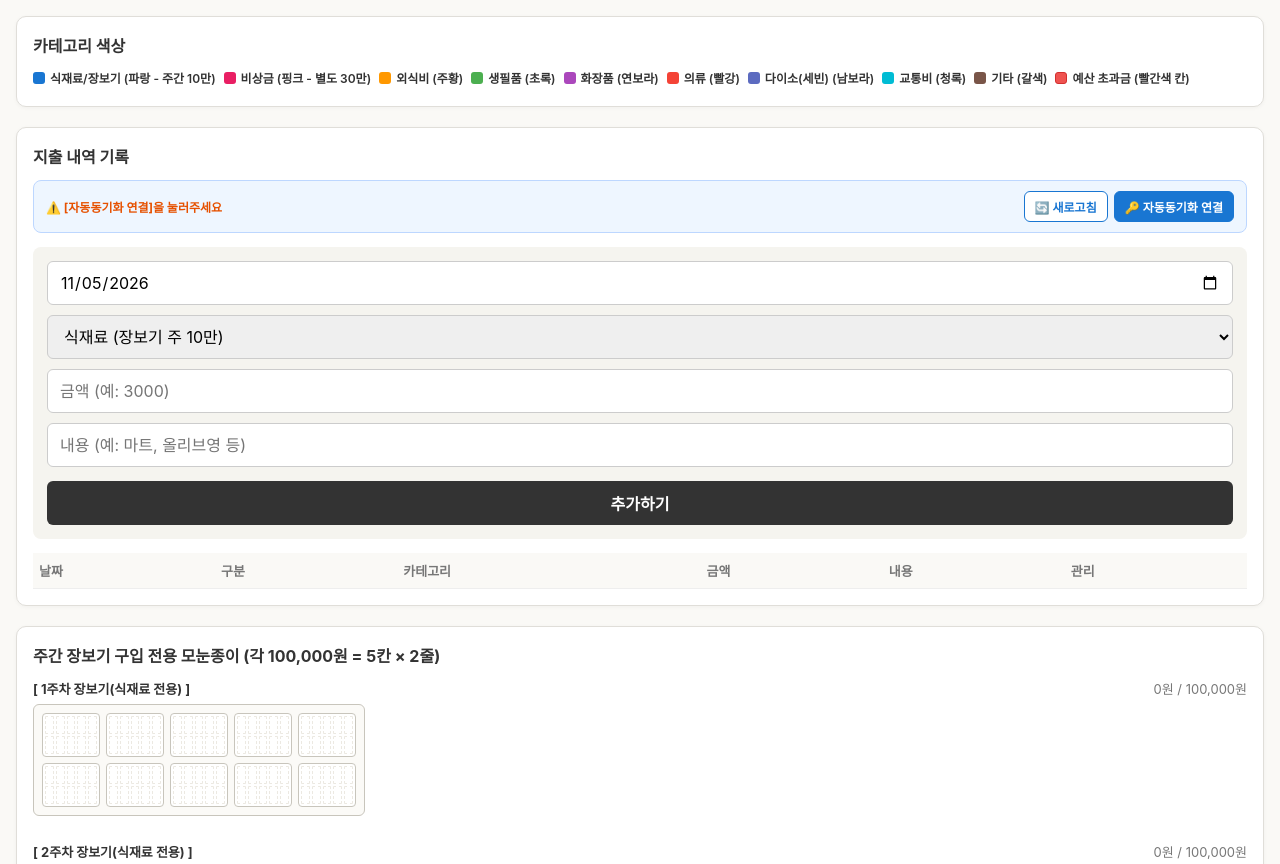
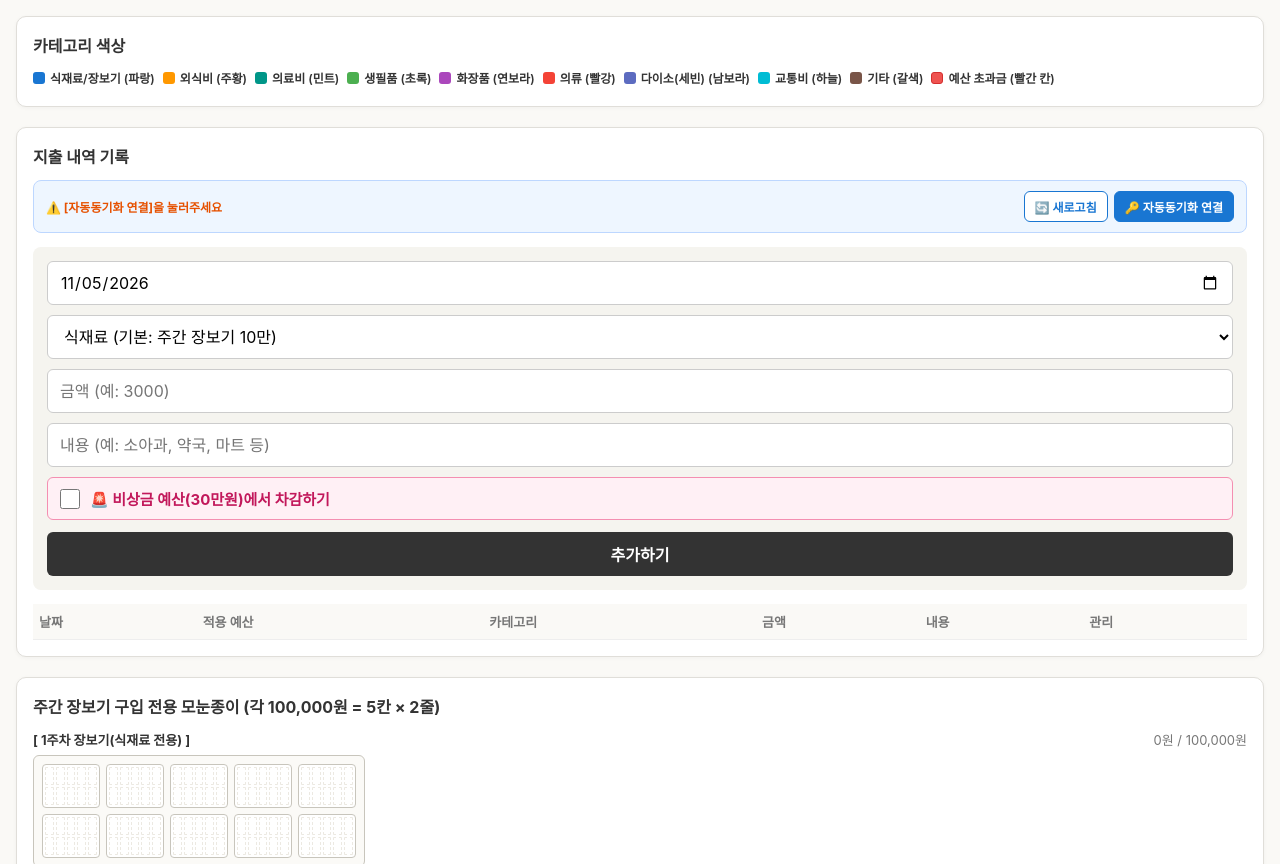
Before and after one commit to simyoungeun-creator/budget, a plain HTML site: page index.html in a window 1280 px wide. Shown: the top 864 px of the page. Drawn offline with Linux system fonts and the light colour scheme.

Commit message:
Update index.html

```diff
--- a/index.html
+++ b/index.html
@@ -17,12 +17,13 @@
       /* 카테고리별 지정 색상 */
       --c-grocery: #1976d2;    /* 식재료(장보기): 파란색 */
       --c-eat-out: #ff9800;    /* 외식비: 주황색 */
+      --c-medical: #009688;    /* 의료비: 민트/틸(청록) */
       --c-daily: #4caf50;      /* 생필품: 초록색 */
-      --c-cosmetic: #ab47bc;   /* 화장품: 연보라/라일락 */
+      --c-cosmetic: #ab47bc;   /* 화장품: 연보라 */
       --c-cloth: #f44336;      /* 의류: 빨간색 */
-      --c-daiso: #5c6bc0;      /* 다이소(세빈): 인디고/남보라 */
-      --c-traffic: #00bcd4;    /* 교통비: 청록색 */
-      --c-emergency: #e91e63;  /* 비상금: 핫핑크/로즈 */
+      --c-daiso: #5c6bc0;      /* 다이소(세빈): 남보라 */
+      --c-traffic: #00bcd4;    /* 교통비: 하늘색 */
+      --c-emergency: #e91e63;  /* 기본 비상금: 핫핑크 */
       --c-etc: #795548;        /* 기타: 갈색 */
     }
 
@@ -75,21 +76,50 @@
       padding: 14px;
       border-radius: 8px;
     }
-    .input-form input, .input-form select, .input-form button {
+    .input-form input[type="date"],
+    .input-form input[type="number"],
+    .input-form input[type="text"],
+    .input-form select,
+    .input-form button {
       width: 100%;
       height: 44px;
       padding: 8px 12px;
       font-size: 16px;
       border: 1px solid #ccc;
       border-radius: 6px;
+      background: #fff;
     }
+
+    /* 비상금 체크박스 전용 스타일 */
+    .emer-check-label {
+      display: flex;
+      align-items: center;
+      gap: 10px;
+      background: #fff0f5;
+      border: 1.5px solid #f48fb1;
+      padding: 10px 12px;
+      border-radius: 6px;
+      font-size: 15px;
+      font-weight: 700;
+      color: #c2185b;
+      cursor: pointer;
+      user-select: none;
+    }
+    .emer-check-label input[type="checkbox"] {
+      width: 20px;
+      height: 20px;
+      accent-color: #e91e63;
+      margin: 0;
+      cursor: pointer;
+    }
+
     .input-form button {
       background: #333;
       color: #fff;
       border: none;
       cursor: pointer;
       font-weight: 600;
-      margin-top: 4px;
+      margin-top: 2px;
     }
 
     table { width: 100%; border-collapse: collapse; font-size: 13px; text-align: left; }
@@ -156,16 +186,16 @@
   <div class="card">
     <h3>카테고리 색상</h3>
     <div class="legend-bar">
-      <div class="legend-item"><div class="legend-dot" style="background:var(--c-grocery)"></div>식재료/장보기 (파랑 - 주간 10만)</div>
-      <div class="legend-item"><div class="legend-dot" style="background:var(--c-emergency)"></div>비상금 (핑크 - 별도 30만)</div>
+      <div class="legend-item"><div class="legend-dot" style="background:var(--c-grocery)"></div>식재료/장보기 (파랑)</div>
       <div class="legend-item"><div class="legend-dot" style="background:var(--c-eat-out)"></div>외식비 (주황)</div>
+      <div class="legend-item"><div class="legend-dot" style="background:var(--c-medical)"></div>의료비 (민트)</div>
       <div class="legend-item"><div class="legend-dot" style="background:var(--c-daily)"></div>생필품 (초록)</div>
       <div class="legend-item"><div class="legend-dot" style="background:var(--c-cosmetic)"></div>화장품 (연보라)</div>
       <div class="legend-item"><div class="legend-dot" style="background:var(--c-cloth)"></div>의류 (빨강)</div>
       <div class="legend-item"><div class="legend-dot" style="background:var(--c-daiso)"></div>다이소(세빈) (남보라)</div>
-      <div class="legend-item"><div class="legend-dot" style="background:var(--c-traffic)"></div>교통비 (청록)</div>
+      <div class="legend-item"><div class="legend-dot" style="background:var(--c-traffic)"></div>교통비 (하늘)</div>
       <div class="legend-item"><div class="legend-dot" style="background:var(--c-etc)"></div>기타 (갈색)</div>
-      <div class="legend-item"><div class="legend-dot" style="background:#ef5350; border:1px solid #d32f2f;"></div>예산 초과금 (빨간색 칸)</div>
+      <div class="legend-item"><div class="legend-dot" style="background:#ef5350; border:1px solid #d32f2f;"></div>예산 초과금 (빨간 칸)</div>
     </div>
   </div>
 
@@ -184,18 +214,25 @@
     <div class="input-form">
       <input type="date" id="in-date">
       <select id="in-cat">
-        <option value="식재료">식재료 (장보기 주 10만)</option>
+        <option value="식재료">식재료 (기본: 주간 장보기 10만)</option>
         <option value="외식비">외식비</option>
+        <option value="의료비">의료비</option>
         <option value="생필품">생필품</option>
         <option value="화장품">화장품</option>
         <option value="의류">의류</option>
         <option value="다이소(세빈)">다이소(세빈)</option>
         <option value="교통비">교통비</option>
-        <option value="비상금">비상금 (별도 30만)</option>
         <option value="기타">기타</option>
       </select>
       <input type="number" id="in-amount" placeholder="금액 (예: 3000)" step="1000">
-      <input type="text" id="in-desc" placeholder="내용 (예: 마트, 올리브영 등)">
+      <input type="text" id="in-desc" placeholder="내용 (예: 소아과, 약국, 마트 등)">
+
+      <!-- 비상금 해당 여부 체크란 -->
+      <label class="emer-check-label">
+        <input type="checkbox" id="in-emer">
+        <span>🚨 비상금 예산(30만원)에서 차감하기</span>
+      </label>
+
       <button type="button" id="btn-submit" onclick="addExpense()">추가하기</button>
       <button type="button" id="btn-cancel" onclick="cancelEdit()" style="display:none; background:#888;">수정 취소</button>
     </div>
@@ -204,7 +241,7 @@
       <thead>
         <tr>
           <th>날짜</th>
-          <th>구분</th>
+          <th>적용 예산</th>
           <th>카테고리</th>
           <th>금액</th>
           <th>내용</th>
@@ -229,7 +266,7 @@
 
   <!-- 비상금 (30만원 = 5칸 × 6줄) -->
   <div class="card">
-    <h3>별도 예산 모눈종이</h3>
+    <h3>별도 예산 모눈종이 (비상금 체크 항목 전용)</h3>
     <div class="tracker-section" style="margin-bottom:0;">
       <div class="tracker-title">
         <span>[ 비상금 전용 ] (5칸 × 6줄)</span>
@@ -248,6 +285,7 @@
     const CAT_COLORS = {
       '식재료': '#1976d2',
       '외식비': '#ff9800',
+      '의료비': '#009688',
       '생필품': '#4caf50',
       '화장품': '#ab47bc',
       '의류': '#f44336',
@@ -266,6 +304,11 @@
       const d = new Date(dateStr);
       const day = d.getDate();
       return Math.min(5, Math.ceil(day / 7));
+    }
+
+    // 비상금 해당 여부 판별 (새 체크박스 속성 또는 기존 '비상금' 카테고리 호환)
+    function isEmergencyExpense(e) {
+      return Boolean(e.isEmer || e.cat === '비상금');
     }
 
     function updateStatus(msg, color = '#1976d2') {
@@ -388,6 +431,7 @@
       const cat = document.getElementById('in-cat').value;
       const amt = parseInt(document.getElementById('in-amount').value) || 0;
       const desc = document.getElementById('in-desc').value;
+      const isEmer = document.getElementById('in-emer').checked;
 
       if (!date || amt <= 0) {
         alert('날짜와 1,000원 이상의 금액을 입력해 주세요.');
@@ -399,13 +443,14 @@
       if (editingId) {
         const idx = expenses.findIndex(e => e.id === editingId);
         if (idx !== -1) {
-          expenses[idx] = { id: editingId, date, week, cat, amt, desc };
+          expenses[idx] = { id: editingId, date, week, cat, amt, desc, isEmer };
         }
         cancelEdit();
       } else {
-        expenses.push({ id: Date.now(), date, week, cat, amt, desc });
+        expenses.push({ id: Date.now(), date, week, cat, amt, desc, isEmer });
         document.getElementById('in-amount').value = '';
         document.getElementById('in-desc').value = '';
+        document.getElementById('in-emer').checked = false;
       }
 
       pushToCloud();
@@ -417,9 +462,10 @@
 
       editingId = id;
       document.getElementById('in-date').value = target.date;
-      document.getElementById('in-cat').value = target.cat;
+      document.getElementById('in-cat').value = target.cat === '비상금' ? '기타' : target.cat;
       document.getElementById('in-amount').value = target.amt;
       document.getElementById('in-desc').value = target.desc;
+      document.getElementById('in-emer').checked = isEmergencyExpense(target);
 
       document.getElementById('btn-submit').innerText = '수정 완료하기';
       document.getElementById('btn-cancel').style.display = 'block';
@@ -431,6 +477,7 @@
       editingId = null;
       document.getElementById('in-amount').value = '';
       document.getElementById('in-desc').value = '';
+      document.getElementById('in-emer').checked = false;
       document.getElementById('btn-submit').innerText = '추가하기';
       document.getElementById('btn-cancel').style.display = 'none';
     }
@@ -445,10 +492,15 @@
       const tbody = document.getElementById('expense-tbody');
       tbody.innerHTML = '';
       expenses.slice().reverse().forEach(e => {
+        const emerFlag = isEmergencyExpense(e);
         let typeBadge = '';
-        if (e.cat === '식재료') typeBadge = `<b style="color:#1976d2;">${e.week}주차 장보기</b>`;
-        else if (e.cat === '비상금') typeBadge = '<span style="color:#e91e63; font-weight:bold;">비상금 전용</span>';
-        else typeBadge = `<b>${e.week}주차 생활비</b>`;
+        if (emerFlag) {
+          typeBadge = '<span style="color:#e91e63; font-weight:bold;">🚨 비상금</span>';
+        } else if (e.cat === '식재료') {
+          typeBadge = `<b style="color:#1976d2;">${e.week}주차 장보기</b>`;
+        } else {
+          typeBadge = `<b>${e.week}주차 생활비</b>`;
+        }
 
         const tr = document.createElement('tr');
         tr.innerHTML = `
@@ -550,8 +602,22 @@
         const color = CAT_COLORS[e.cat] || '#999';
         const boxesCount = Math.floor(e.amt / 1000);
         const w = e.week;
+        const emerFlag = isEmergencyExpense(e);
 
-        if (e.cat === '식재료') {
+        // 1순위: 비상금 체크가 되어 있으면 무조건 비상금 모눈종이에 해당 카테고리 색상으로 색칠!
+        if (emerFlag) {
+          const startIdx = Math.floor(emerTotal / 1000);
+          for (let i = 0; i < boxesCount; i++) {
+            const targetIdx = startIdx + i;
+            if (targetIdx < 300) {
+              const cell = document.getElementById(`emer-cell-${targetIdx}`);
+              if (cell) { cell.style.background = color; cell.style.borderColor = color; }
+            }
+          }
+          emerTotal += e.amt;
+
+        // 2순위: 비상금이 아니면서 '식재료'이면 주간 장보기(10만원)에 색칠
+        } else if (e.cat === '식재료') {
           const startIdx = Math.floor(groceryTotals[w] / 1000);
           for (let i = 0; i < boxesCount; i++) {
             const targetIdx = startIdx + i;
@@ -562,19 +628,8 @@
           }
           groceryTotals[w] += e.amt;
 
-        } else if (e.cat === '비상금') {
-          const startIdx = Math.floor(emerTotal / 1000);
-          for (let i = 0; i < boxesCount; i++) {
-            const targetIdx = startIdx + i;
-            if (targetIdx < 300) {
-              const cell = document.getElementById(`emer-cell-${targetIdx}`);
-              if (cell) { cell.style.background = color; cell.style.borderColor = color; }
-            }
-          }
-          emerTotal += e.amt;
-
+        // 3순위: 비상금이 아닌 일반 카테고리(외식비, 의료비, 생필품, 화장품, 의류 등)는 주간 생활비(15만원)에 색칠
         } else {
-          // 외식비, 생필품, 화장품, 의류, 다이소, 교통비, 기타 모두 주간 생활비(15만)에 색칠
           const startIdx = Math.floor(generalTotals[w] / 1000);
           for (let i = 0; i < boxesCount; i++) {
             const targetIdx = startIdx + i;
```
